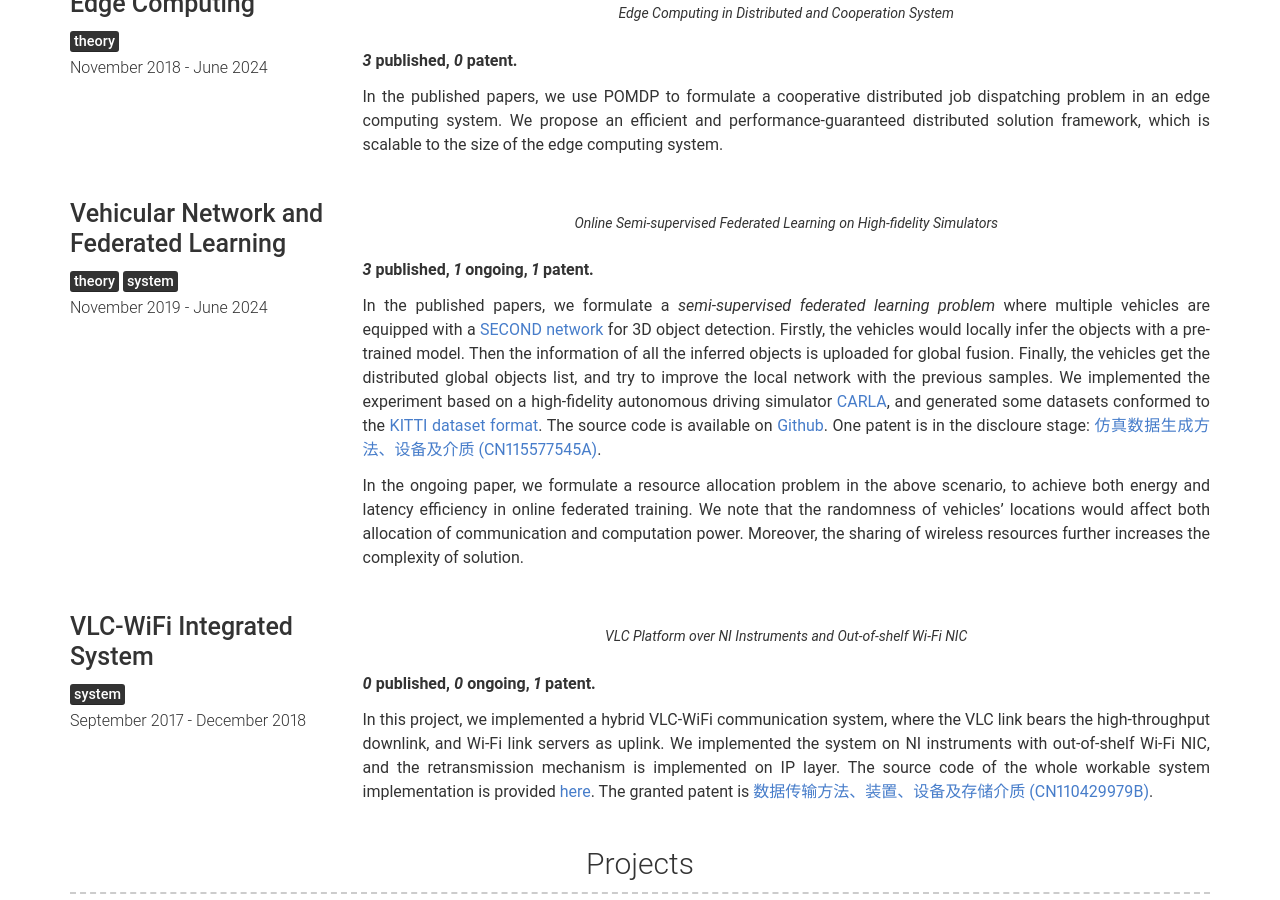
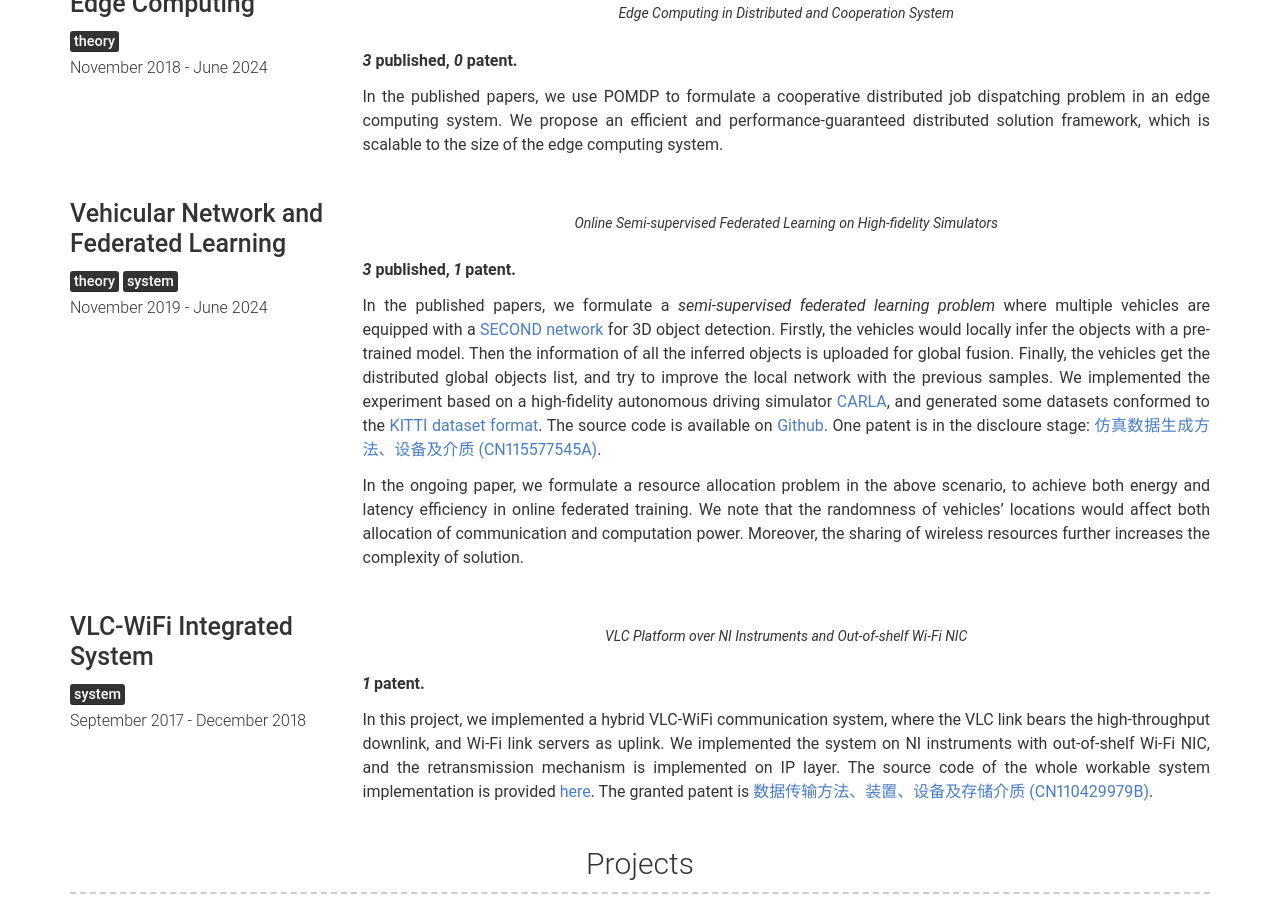
Before and after one commit to iamhyc/resume, a Jekyll site: the page built from index.md, in a window 1280 px wide and 900 px high, scrolled down 1102 px. Built offline with Jekyll 4.4.1, drawn with Linux system fonts in a browser that asks for light colours; some web fonts are replaced.

Commit message:
Update experience.yml

```diff
--- a/_data/experience.yml
+++ b/_data/experience.yml
@@ -18,7 +18,7 @@
   quote: >
     Online Semi-supervised Federated Learning on High-fidelity Simulators
   description: | # this will include new lines to allow paragraphs
-    ***3* published, *1* ongoing, *1* patent.**
+    ***3* published, *1* patent.**
 
     In the published papers, we formulate a *semi-supervised federated learning problem* where multiple vehicles are equipped with a [SECOND network](https://pdfs.semanticscholar.org/5125/a16039cabc6320c908a4764f32596e018ad3.pdf) for 3D object detection.
     Firstly, the vehicles would locally infer the objects with a pre-trained model.
@@ -39,7 +39,7 @@
   quote: >
     VLC Platform over NI Instruments and Out-of-shelf Wi-Fi NIC
   description: | # this will include new lines to allow paragraphs
-    ***0* published, *0* ongoing, *1* patent.**
+    ***1* patent.**
 
     In this project, we implemented a hybrid VLC-WiFi communication system, where the VLC link bears the high-throughput downlink, and Wi-Fi link servers as uplink.
     We implemented the system on NI instruments with out-of-shelf Wi-Fi NIC, and the retransmission mechanism is implemented on IP layer.
```
